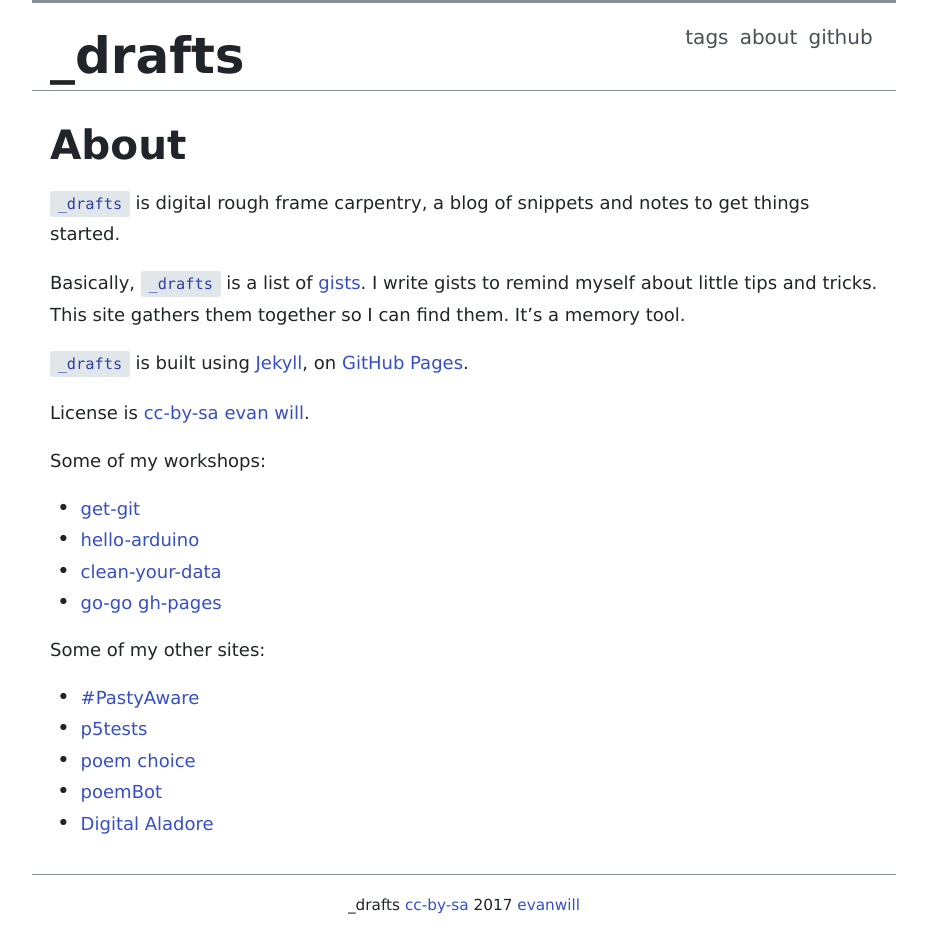
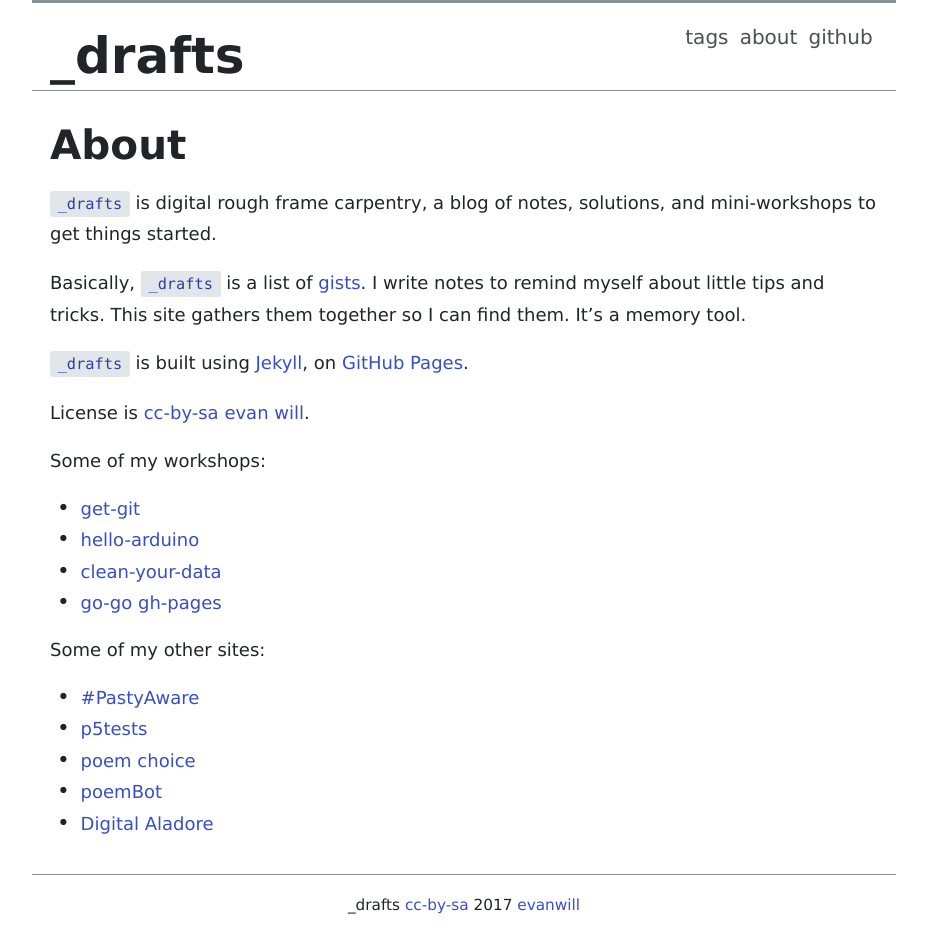
Before and after one commit to evanwill/_drafts, a Jekyll site: the page built from about.md, in a window 1280 px wide. Shown: the whole page, without its empty margins (176-1103 px from the left). Built offline with Jekyll 4.4.1, drawn with Linux system fonts in a browser that asks for light colours.

Commit message:
update about

```diff
--- a/_includes/head.html
+++ b/_includes/head.html
@@ -13,8 +13,6 @@
   <meta property="og:site_name" content="{{ site.title }}" />
   <meta property="og:url" content="{{ page.url | prepend: site.url }}" />
   <meta property="og:locale" content="en_US" />
-  <meta name="twitter:site" content="{{ site.twitter_username }}" />
-  <meta name="twitter:creator" content="{{ site.twitter_username }}" />
   <script type="application/ld+json">{"@context":"http://schema.org","@type":"WebPage","headline":"{% if page.title %}{{ page.title | escape }}{% else %}{{ site.title | escape }}{% endif %}","author":{"@type":"Person","name":"{{ site.author }}"},"description":"{{ site.description }}","url":"{{ page.url | prepend: site.url }}"}</script>
 
   <link rel="stylesheet" href="{{ site.url }}/css/main.css" type="text/css">
--- a/about.md
+++ b/about.md
@@ -3,10 +3,10 @@ title: About
 layout: page
 ---
 
-`_drafts` is digital rough frame carpentry, a blog of snippets and notes to get things started.
+`_drafts` is digital rough frame carpentry, a blog of notes, solutions, and mini-workshops to get things started.
 
 Basically, `_drafts` is a list of [gists](https://gist.github.com/).
-I write gists to remind myself about little tips and tricks.
+I write notes to remind myself about little tips and tricks.
 This site gathers them together so I can find them.
 It's a memory tool.
 
```
